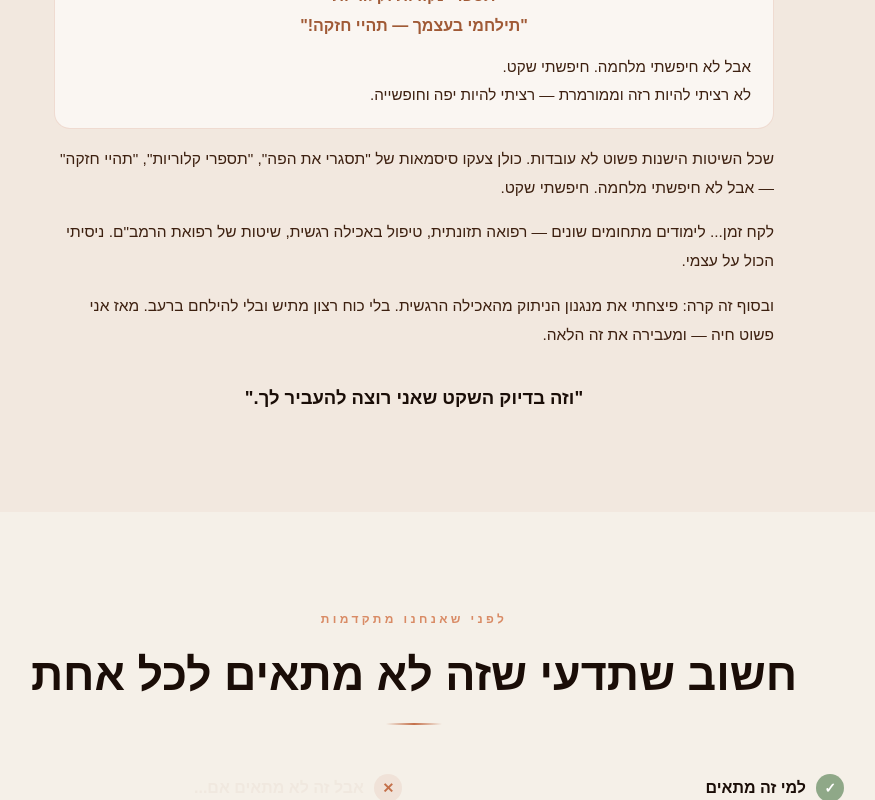
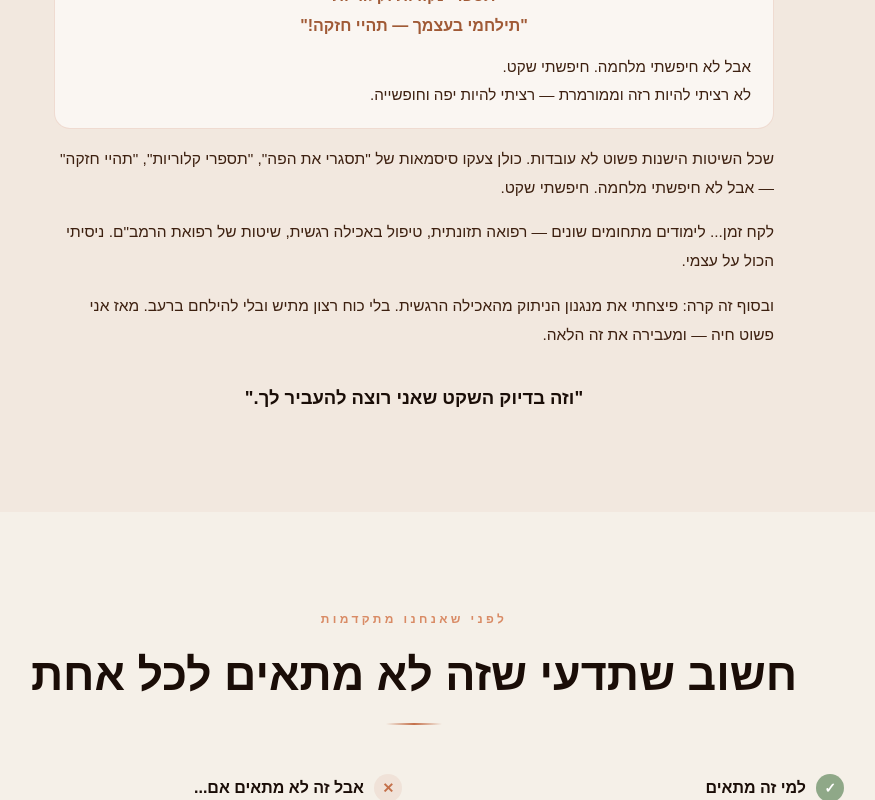
Before and after one commit to shenhav1985-netizen/floweat-landing, a Next.js app: page / in a window 1280 px wide. Shown: the part 11200-12000 px from the top of the page, without its empty margins (226-1101 px from the left). Built offline with nearby package versions, Linux system fonts and the light colour scheme.

Commit message:
Fix not-for section title color to match for-whom title
Co-Authored-By: Claude Sonnet 4.6 <noreply@anthropic.com>

```diff
--- a/app/components/NotForSection.tsx
+++ b/app/components/NotForSection.tsx
@@ -135,7 +135,7 @@ export default function NotForSection() {
                 fontWeight: 700,
                 flexShrink: 0,
               }}>✕</span>
-              <h3 style={{ fontSize: '1rem', fontWeight: 700, color: '#F0E8DF' }}>אבל זה לא מתאים אם...</h3>
+              <h3 style={{ fontSize: '1rem', fontWeight: 700, color: 'var(--text-dark)' }}>אבל זה לא מתאים אם...</h3>
             </div>
             <div style={{ display: 'flex', flexDirection: 'column', gap: 12 }}>
               {notFor.map((item, i) => (
```
